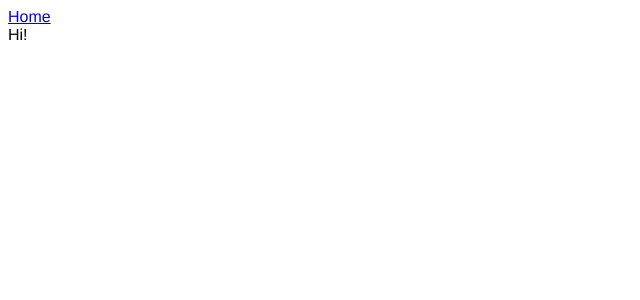
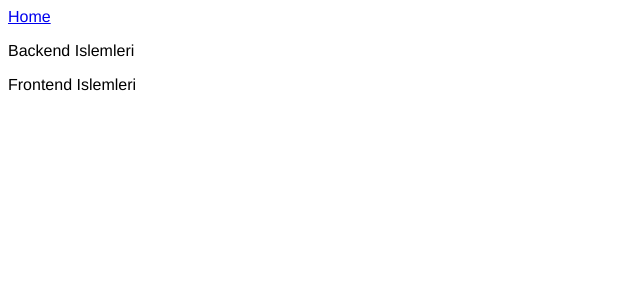
Before and after one commit to eflatuna/jira, a Vue app: page / in a window 1280 px wide. Shown: the top 300 px of the page, without its empty margins (0-640 px from the left). Built offline with nearby package versions, Linux system fonts and the light colour scheme; data requests are answered from the project's data file.

Commit message:
`feat: Added task list display and API call to fetch tasks in HomeView.vue and updated vue.config.js`

```diff
--- a/src/views/HomeView.vue
+++ b/src/views/HomeView.vue
@@ -1,8 +1,25 @@
-<template>Hi!</template>
+<template>
+	<div v-if="tasks.length">
+		<div v-for="task in tasks" key="task.id">
+			<p>{{ task.title }}</p>
+		</div>
+	</div>
+</template>
 
 <script>
 export default {
 	name: "HomeView",
 	components: {},
+	data() {
+		return {
+			tasks: [],
+		};
+	},
+	mounted() {
+		fetch("http://localhost:3000/tasks")
+			.then((res) => res.json())
+			.then((data) => (this.tasks = data))
+			.catch((err) => console.log(err.message));
+	},
 };
 </script>
--- a/vue.config.js
+++ b/vue.config.js
@@ -1,4 +1,14 @@
-const { defineConfig } = require('@vue/cli-service')
+const { defineConfig } = require("@vue/cli-service");
+const webpack = require("webpack");
+
 module.exports = defineConfig({
-  transpileDependencies: true
-})
+	configureWebpack: {
+		plugins: [
+			new webpack.DefinePlugin({
+				// Vue CLI is in maintenance mode, and probably won't merge my PR to fix this in their tooling
+				// https://github.com/vuejs/vue-cli/pull/7443
+				__VUE_PROD_HYDRATION_MISMATCH_DETAILS__: "false",
+			}),
+		],
+	},
+});
```
